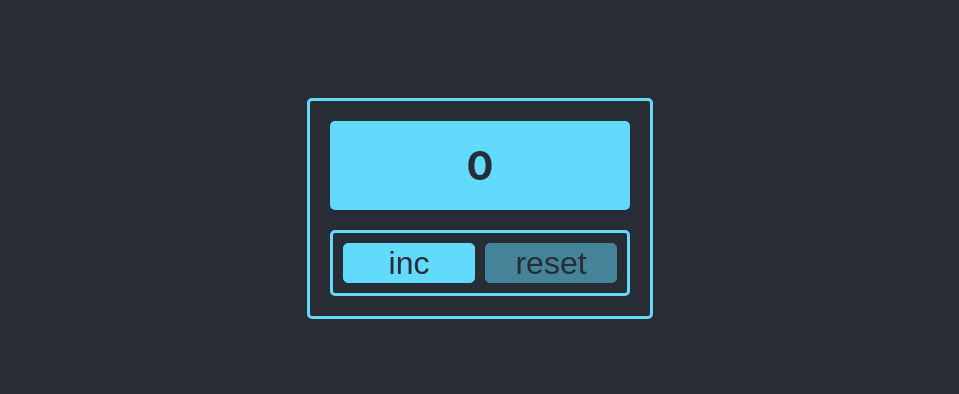
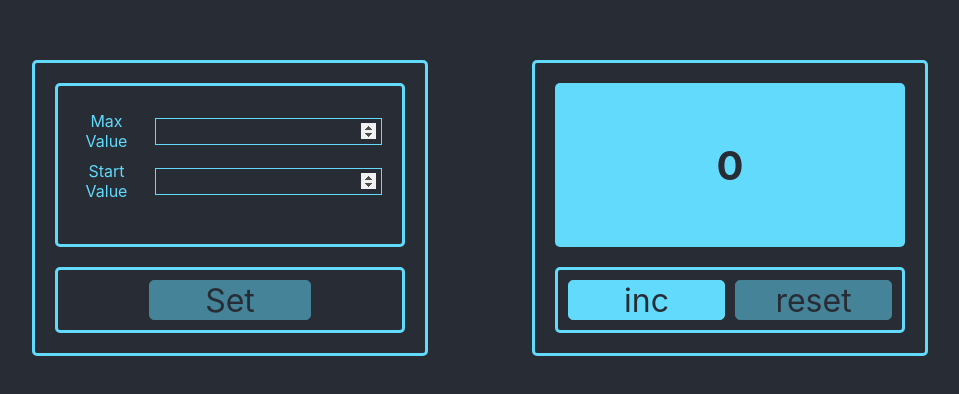
Before and after one commit to EgorZhuk/counter, a React (Create React App) app: page / in a window 1280 px wide. Shown: the part 192-586 px from the top of the page, without its empty margins (160-1119 px from the left). Built offline with nearby package versions, Linux system fonts and the light colour scheme.

Commit message:
add setCount component

```diff
--- a/src/App.css
+++ b/src/App.css
@@ -1,38 +1,10 @@
-.App {
-  text-align: center;
-}
 
-.App-logo {
-  height: 40vmin;
-  pointer-events: none;
-}
-
-@media (prefers-reduced-motion: no-preference) {
-  .App-logo {
-    animation: App-logo-spin infinite 20s linear;
-  }
-}
 
 .App-header {
-  background-color: #282c34;
+  margin: auto;
   min-height: 100vh;
+  max-width: 1000px;
   display: flex;
-  flex-direction: column;
   align-items: center;
-  justify-content: center;
-  font-size: calc(10px + 2vmin);
-  color: white;
+  justify-content: space-around;
 }
-
-.App-link {
-  color: #61dafb;
-}
-
-@keyframes App-logo-spin {
-  from {
-    transform: rotate(0deg);
-  }
-  to {
-    transform: rotate(360deg);
-  }
-}
--- a/src/App.tsx
+++ b/src/App.tsx
@@ -2,10 +2,13 @@ import React from 'react';
 import logo from './logo.svg';
 import './App.css';
 import Counter from './components/counter';
+import {SetCounter} from './components/setCounter';
 
 function App() {
   return (
     <div className="App-header">
+
+      <SetCounter/>
       <Counter/>
     </div>
   );
--- a/src/components/counter.module.css
+++ b/src/components/counter.module.css
@@ -1,17 +1,53 @@
 .counterWrapper{
     display: flex;
     flex-direction: column;
+    justify-content: space-between;
     gap: 20px;
-    width: 300px;
+    width: 350px;
+    height: 250px;
+
     padding: 20px;
     border: #61dafb 3px solid;
     text-align: center;
     border-radius: 5px;
 }
 
+.setCounterInputWrapper{
+    border: #61dafb 3px solid;
+    border-radius: 5px;
+    padding: 20px;
+    height: 100%;
+}
+.inputContainer{
+    display: flex;
+    gap: 20px;
+    height: 50px;
+    align-items: center;
+    justify-content: space-between;
+    font-size: 1rem;
+
+    color: #61dafb;
+}
+.inputContainer input{
+    text-align: center;
+    height: 25px;
+    outline: none;
+    border: #61dafb 1px solid;
+    color: #61dafb;
+    padding: 0 5px ;
+
+}
+.inputContainer input[type=number]::-webkit-inner-spin-button {
+    opacity: 1;
+}
+
 .counterValue{
     background-color: #61dafb;
     color: #282c34;
+    display: flex;
+    align-items: center;
+    justify-content: center;
+    height: 100%;
     border-radius: 5px;
     padding: 20px;
     font-weight: bold;
--- /dev/null
+++ b/src/components/setCounter.tsx
@@ -0,0 +1,22 @@
+import React from 'react';
+import s from './counter.module.css';
+
+export const SetCounter = () => {
+  return (
+    <div className={s.counterWrapper}>
+      <div className={s.setCounterInputWrapper}>
+        <div className={s.inputContainer}>
+          <p>Max Value</p>
+          <input type='number'/>
+        </div>
+        <div className={s.inputContainer}>
+          <p>Start Value</p>
+          <input type='number'/>
+        </div>
+      </div>
+      <div className={s.counterButtons}>
+        <button onClick={x=>x} disabled={true}>Set</button>
+      </div>
+    </div>
+  );
+};
--- a/src/index.css
+++ b/src/index.css
@@ -1,10 +1,13 @@
-body {
+*{
   margin: 0;
+  padding: 0;
+  /*box-sizing: border-box;*/
   font-family: -apple-system, BlinkMacSystemFont, 'Segoe UI', 'Roboto', 'Oxygen',
     'Ubuntu', 'Cantarell', 'Fira Sans', 'Droid Sans', 'Helvetica Neue',
     sans-serif;
   -webkit-font-smoothing: antialiased;
   -moz-osx-font-smoothing: grayscale;
+  background-color: #282c34;
 }
 
 code {
```
